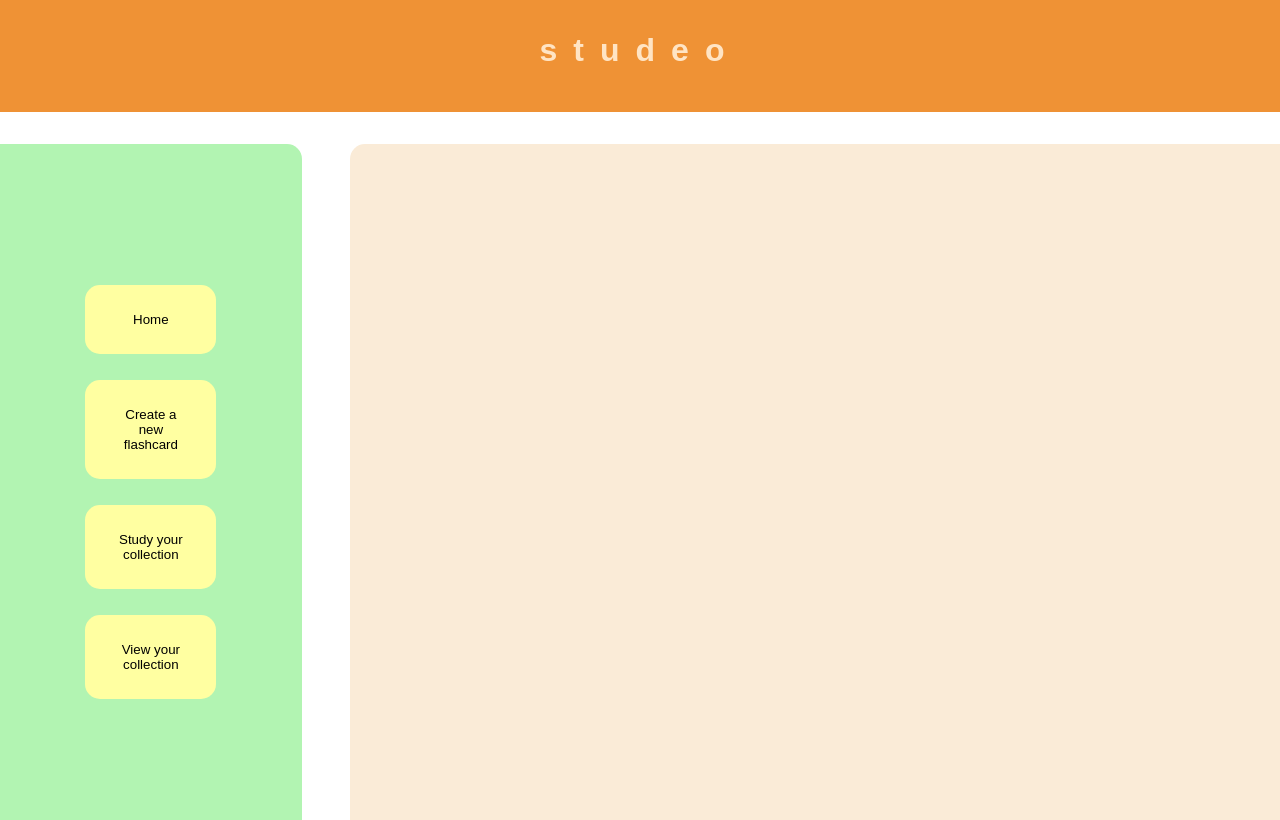
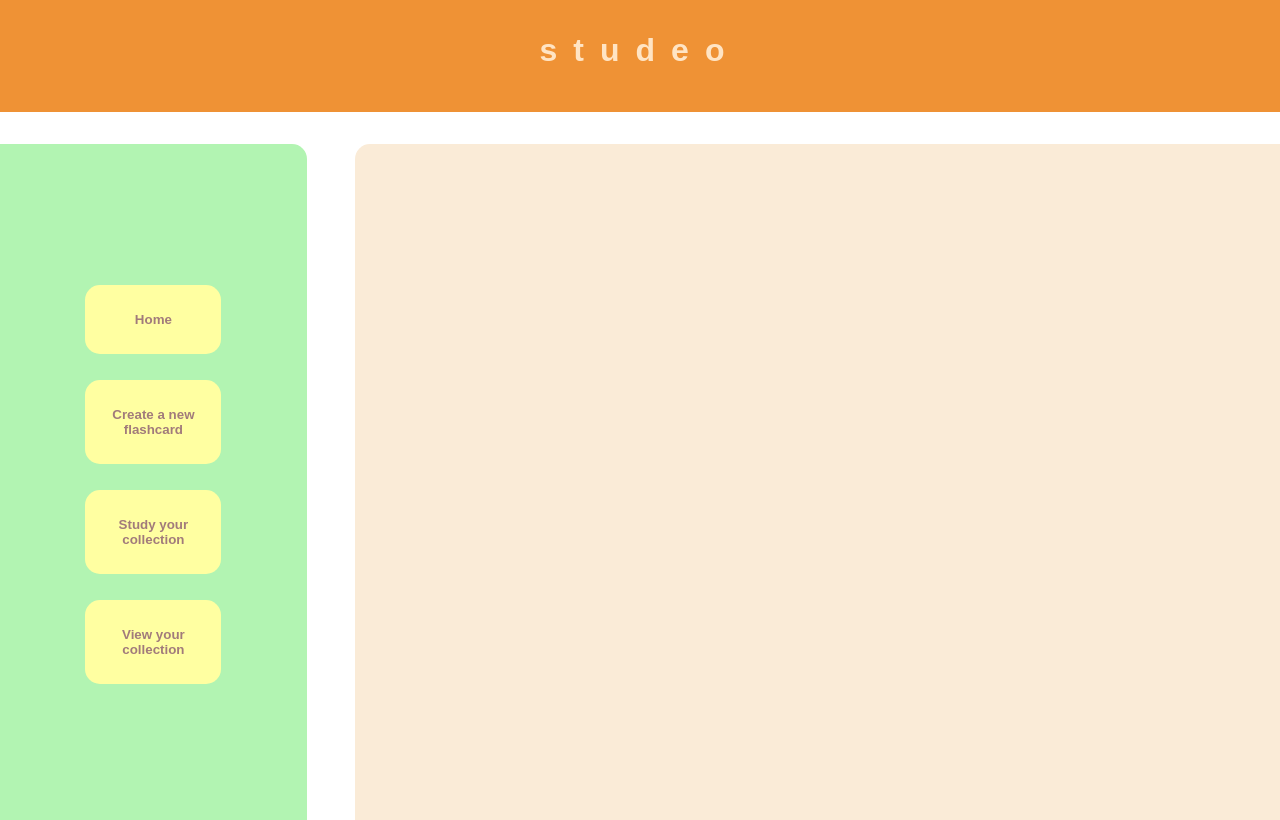
Before and after one commit to Anloms/studeo, a React (Vite) app in the folder client/: page / in a window 1280 px wide. Built offline with nearby package versions, Linux system fonts and the light colour scheme; no server answers; a web font is replaced by a local one.

Commit message:
feat. fixed navbar and flashStudy styles

```diff
--- a/client/src/App.jsx
+++ b/client/src/App.jsx
@@ -98,7 +98,13 @@ function App() {
     <>
       <Header />
       <main>
-      <NavBar handleClick={handleClick} />
+      <NavBar
+      handleClick={handleClick}
+      homeClick={homeClick}
+      viewCollectionClick={viewCollectionClick}
+      createClick={createClick}
+      studyClick={studyClick}
+      />
         <Display
           addFlashcard={addFlashcard}
           addCollection={addCollection}
--- a/client/src/components/CSS/DropDown.css
+++ b/client/src/components/CSS/DropDown.css
@@ -1,7 +1,7 @@
 .dropbtn {
   background-color: rgb(255, 255, 161);
   margin-left: 4%;
-  color: black;
+  color: rgb(161, 123, 123);
   width: 25em;
   height: 5em;
   padding: 16px;
--- a/client/src/components/CSS/FlashStudy.css
+++ b/client/src/components/CSS/FlashStudy.css
@@ -1,29 +1,48 @@
 .questionnaire {
     display: flex;
     flex-direction: row;
-    height: 28em;
+    height: 40em;
 }
 
 .form_layout {
     display: flex;
     flex-direction: row;
+    padding-top: 6em;
 
 }
 
 ul {
     list-style-type: none;
+    text-align: center;
+    padding-top: 1em;
+}
+
+li {
+    padding-bottom: 1em;
 }
 
 .selections {
     display: flex;
     flex-direction: column;
+    width: 10%;
     margin-top: 10%;
     margin-left: 15%;
     background-color: rgb(187, 238, 187);
     border-radius: 15px 15px;
     padding: 2%;
-    height: 52%;
+    height: 67%;
 
+}
+
+
+
+.Selected {
+    text-align: center;
+    background-color: rgb(53, 141, 53);
+    border-radius: 15px 15px;
+    color: beige;
+    padding: 1em;
+    margin-bottom: 2em;
 }
 
 .selections div {
--- a/client/src/components/CSS/NavBar.css
+++ b/client/src/components/CSS/NavBar.css
@@ -19,6 +19,11 @@ button {
     background-color: rgb(255, 255, 161);
     padding: 2em;
     border-radius: 15px 15px;
+    font-weight: 700;
+    color: rgb(161, 123, 123);
+}
 
-
+.highlighted {
+    background-color: rgb(241, 171, 43);
+    color: rgb(245, 239, 230);
 }
--- a/client/src/components/FlashStudy.jsx
+++ b/client/src/components/FlashStudy.jsx
@@ -79,17 +79,11 @@ export default function FlashStudy({
                     </div>
 
 
-               <div className="manual_auto">
-               <Manual_Auto_Btn
-               handleAuto={handleAuto}
-               handleManual={handleManual}
-               ></Manual_Auto_Btn>
-               </div>
                 </div>
             </form>
             <div className="selections">
                 <div>
-
+                    <label className='Selected'>Selections</label>
                         <ul>
                         {selectedSet.map((value)=>{
                             let temp;
@@ -108,11 +102,6 @@ export default function FlashStudy({
 
                     </ul>
                 </div>
-                <div>
-                    {/* <p>Selected: </p> */}
-                    {manual && (<p> manual</p>)}
-                    {auto && (<p>  auto</p>)}
-                </div>
             </div>
         </div>)}
 
--- a/client/src/components/NavBar.jsx
+++ b/client/src/components/NavBar.jsx
@@ -1,12 +1,38 @@
 import './CSS/NavBar.css';
 
-export default function NavBar({ handleClick }) {
+export default function NavBar({
+  handleClick,
+  homeClick,
+  viewCollectionClick,
+  createClick,
+  studyClick
+}) {
+  function styled(){
+    if(homeClick){
+      return "highlighted"
+    }
+  }
+  function styledCreate(){
+    if(createClick){
+      return "highlighted"
+    }
+  }
+  function styledStudy(){
+    if(studyClick){
+      return "highlighted"
+    }
+  }
+  function styledView(){
+    if(viewCollectionClick){
+      return "highlighted"
+    }
+  }
   return (
     <div className="nav_container">
-      <button onClick={() => handleClick('home')} type="button">Home</button>
-      <button onClick={() => handleClick('create')} type="button">Create a new flashcard</button>
-      <button onClick={() => handleClick('study')} type="button">Study your collection</button>
-      <button onClick={() => handleClick('view')} type="button">View your collection</button>
+      <button onClick={() => handleClick('home')} className={styled()} type="button">Home</button>
+      <button onClick={() => handleClick('create')} className={styledCreate()} type="button">Create a new flashcard</button>
+      <button onClick={() => handleClick('study')} className={styledStudy()} type="button">Study your collection</button>
+      <button onClick={() => handleClick('view')} className={styledView()} type="button">View your collection</button>
     </div>
   );
 }
```
